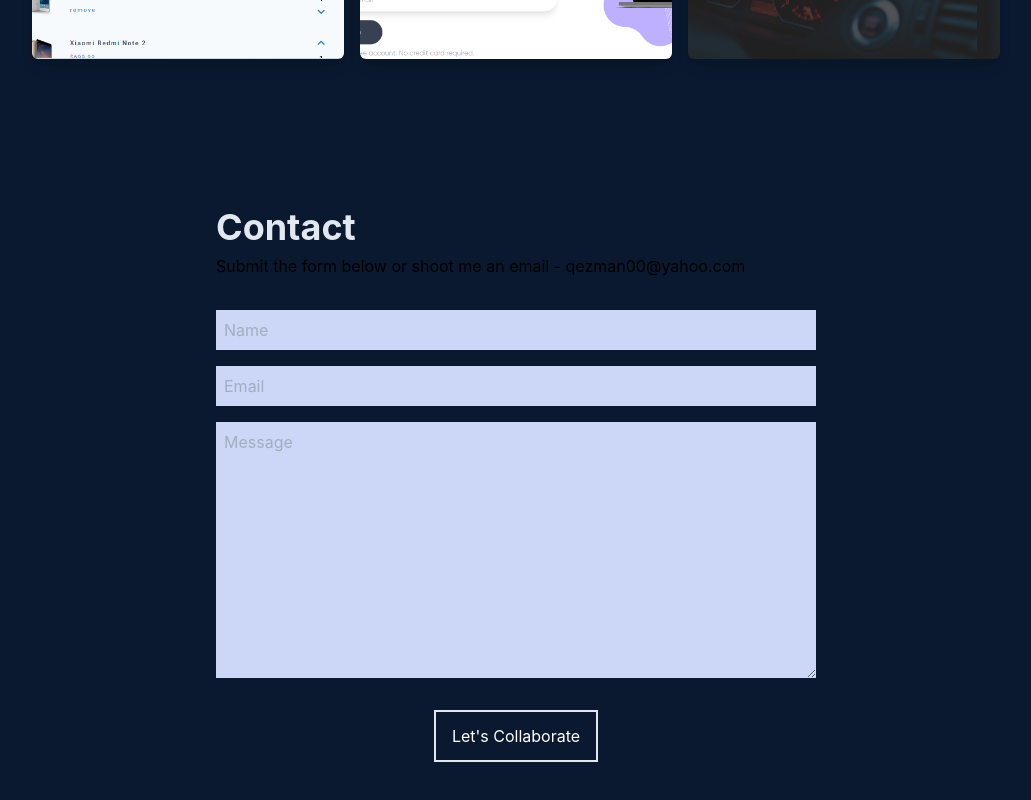
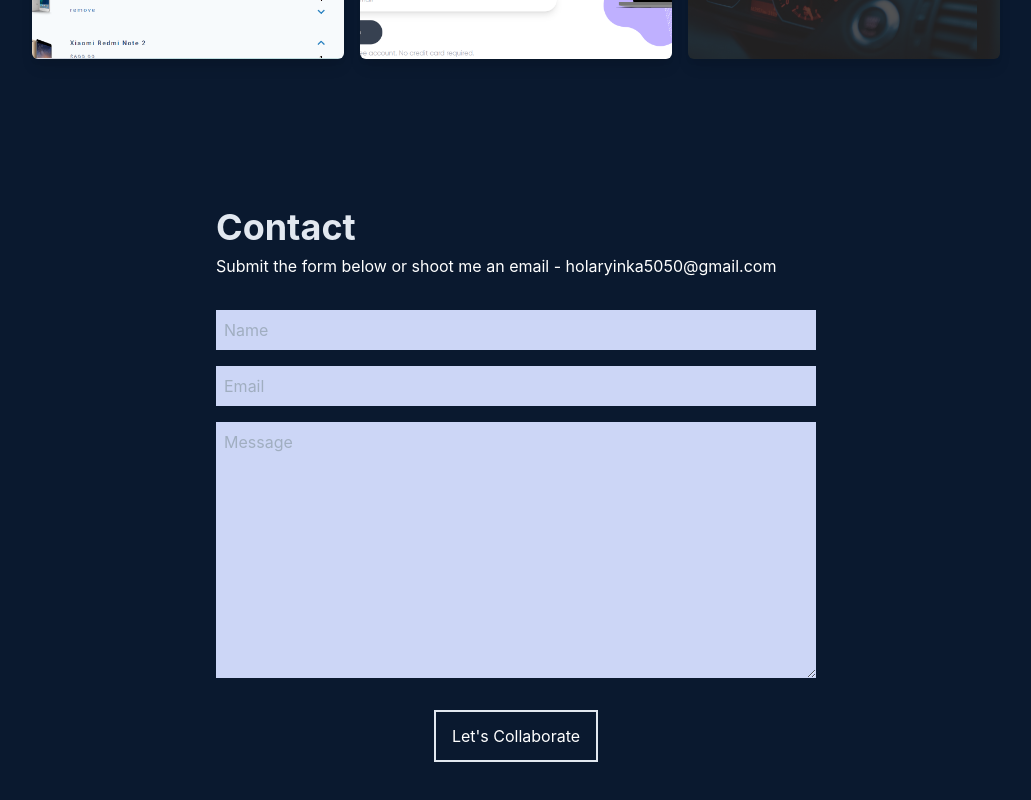
Before and after one commit to qezman/Portfolio, a React (Vite) app: page / in a window 1280 px wide. Shown: the part 3128-3928 px from the top of the page, without its empty margins (124-1155 px from the left). Built offline with nearby package versions, Linux system fonts and the light colour scheme.

Commit message:
updated contact email

```diff
--- a/src/components/Contact.jsx
+++ b/src/components/Contact.jsx
@@ -5,7 +5,7 @@ const Contact = () => {
             className={"flex flex-col max-w-[600px] w-full"}>
         <div className={"pb-8"}>
           <h1 className={"text-4xl inline font-bold b-4 border-blue-500 text-gray-300"}>Contact</h1>
-          <p>Submit the form below or shoot me an email - qezman00@yahoo.com</p>
+          <p className="text-white">Submit the form below or shoot me an email - holaryinka5050@gmail.com</p>
         </div>
 
         <input type="text" placeholder={"Name"} name={"name"} className={"bg-[#ccd6f6] p-2"}/>
```
